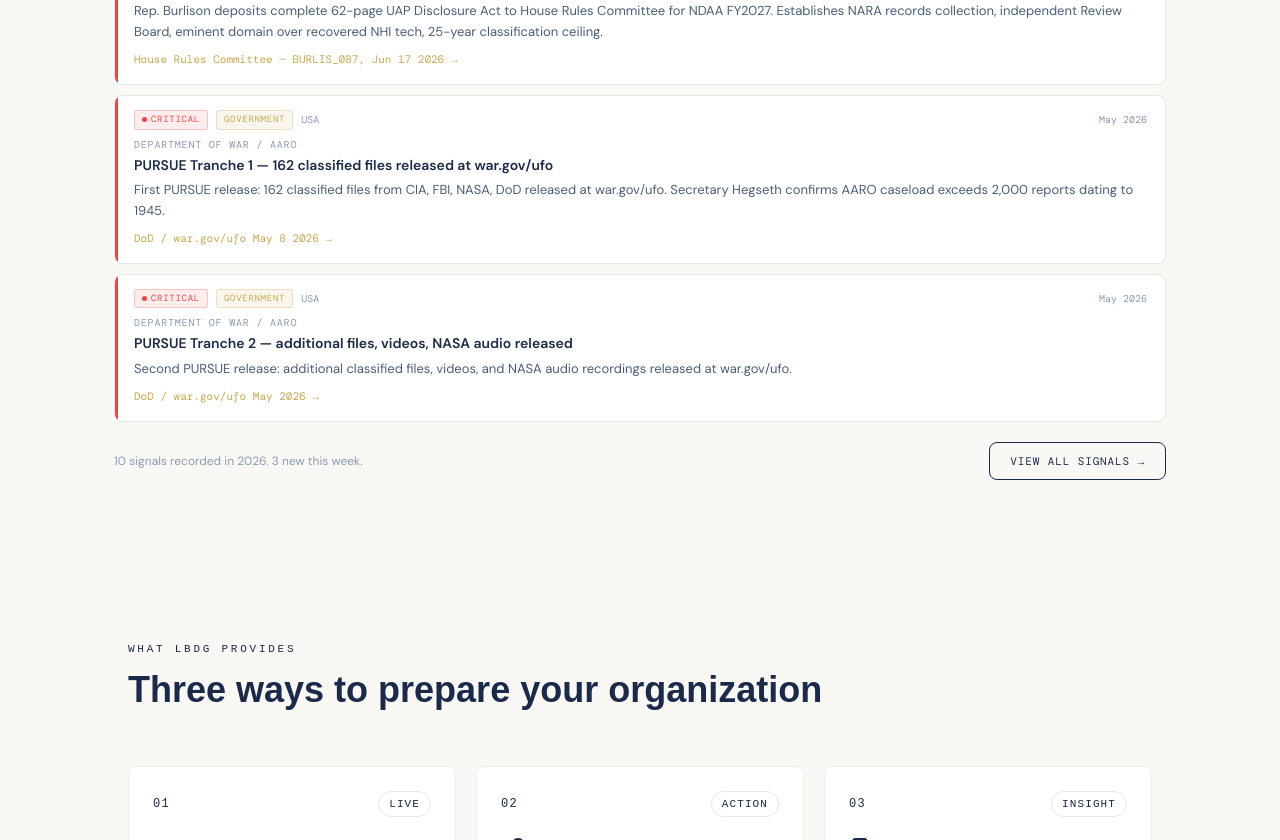
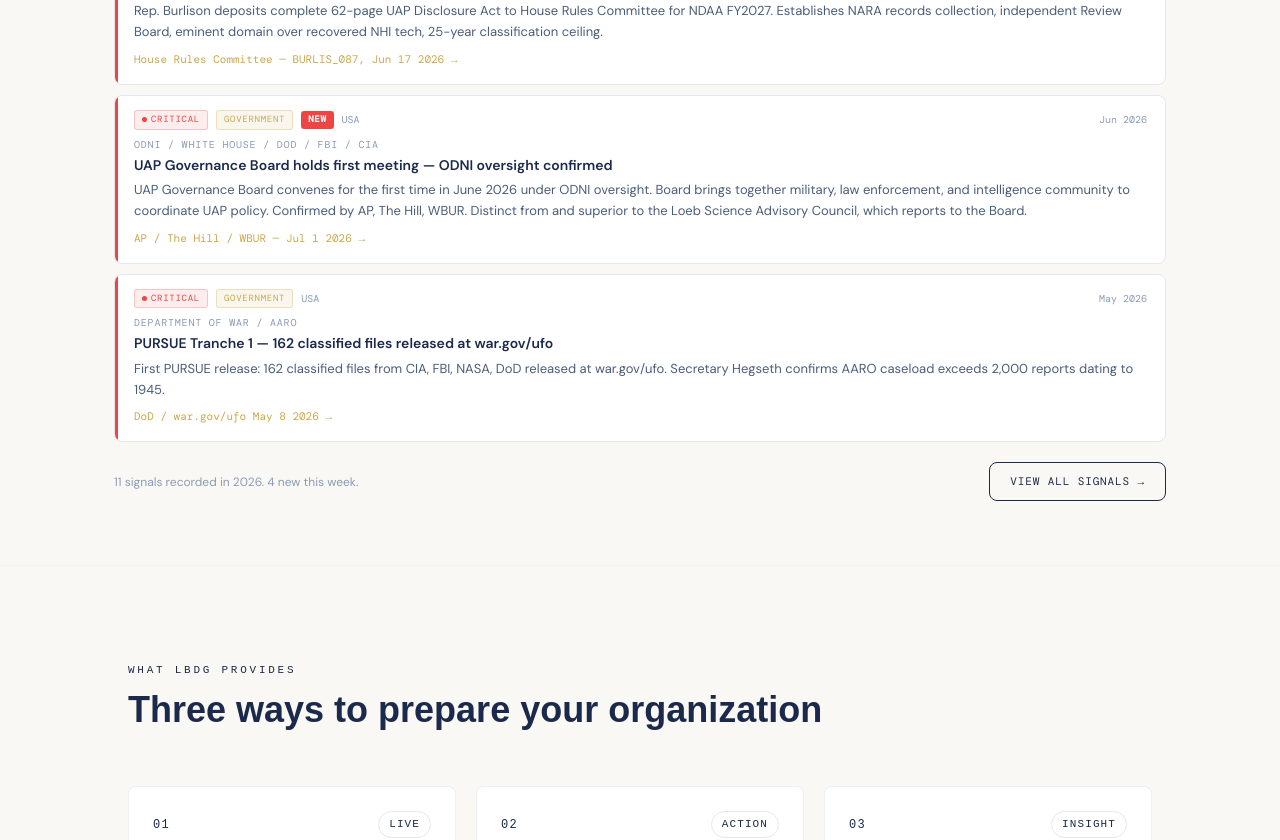
Before and after one commit to lbdgGit/DisclosureHub, a Next.js app in the folder disclosure-hub-starter/: page / in a window 1280 px wide. Shown: the part 1960-2800 px from the top of the page. Built offline with nearby package versions, Linux system fonts and the light colour scheme; a web font is replaced by a local one.

Commit message:
Update signals.ts

```diff
--- a/disclosure-hub-starter/data/signals.ts
+++ b/disclosure-hub-starter/data/signals.ts
@@ -744,7 +744,7 @@ export const SIGNALS: Signal[] = [
   },
   {
     id: 'loeb-council-2026',
-    date: '2026-06', year: 2026, mo: 6, w: 0.5,
+    date: '2026-06', year: 2026, mo: 6, w: 0.8,
     institution: 'White House / AARO / ODNI / FBI',
     country: 'USA',
     title: 'UAP Science Advisory Council mandated — Avi Loeb chair (provisional)',
@@ -793,6 +793,19 @@ export const SIGNALS: Signal[] = [
     sourceLabel: 'AARO / DoD FY2024 Annual Report',
     sourceUrl: 'https://www.aaro.mil/Reports-Testimonies/Annual-Reports/',
   },
+  {
+    id: 'uap-governance-board-2026',
+    date: '2026-06', year: 2026, mo: 6, w: 1.0,
+    institution: 'ODNI / White House / DoD / FBI / CIA',
+    country: 'USA',
+    title: 'UAP Governance Board holds first meeting — ODNI oversight confirmed',
+    description: 'UAP Governance Board convenes for the first time in June 2026 under ODNI oversight. Board brings together military, law enforcement, and intelligence community to coordinate UAP policy. Confirmed by AP, The Hill, WBUR. Distinct from and superior to the Loeb Science Advisory Council, which reports to the Board.',
+    category: 'government',
+    strength: 'critical',
+    sourceLabel: 'AP / The Hill / WBUR — Jul 1 2026',
+    sourceUrl: 'https://thehill.com/homenews/administration/5949753-harvard-professor-leads-ufo-study/',
+    isNew: true,
+  },
 ];
 
 // ─── Derived helpers ───────────────────────────────────────
@@ -838,10 +851,10 @@ export const CAT_ORDER: Record<SignalCategory, number> = {
 
 // ─── Single source of truth for DVI ───────────────────────
 export const DVI_CONFIG = {
-  value:     6.6,
+  value:     6.8,
   level:     'READINESS' as const,
-  updatedAt: 'June 2026',
-  baseline:  '22× the historical baseline',
+  updatedAt: 'July 2026',
+  baseline:  '27× the historical baseline',
 } as const;
 
 export type DVILevel = 'BASELINE' | 'MONITOR' | 'READINESS' | 'ACTIVATION' | 'CRITICAL';
```
